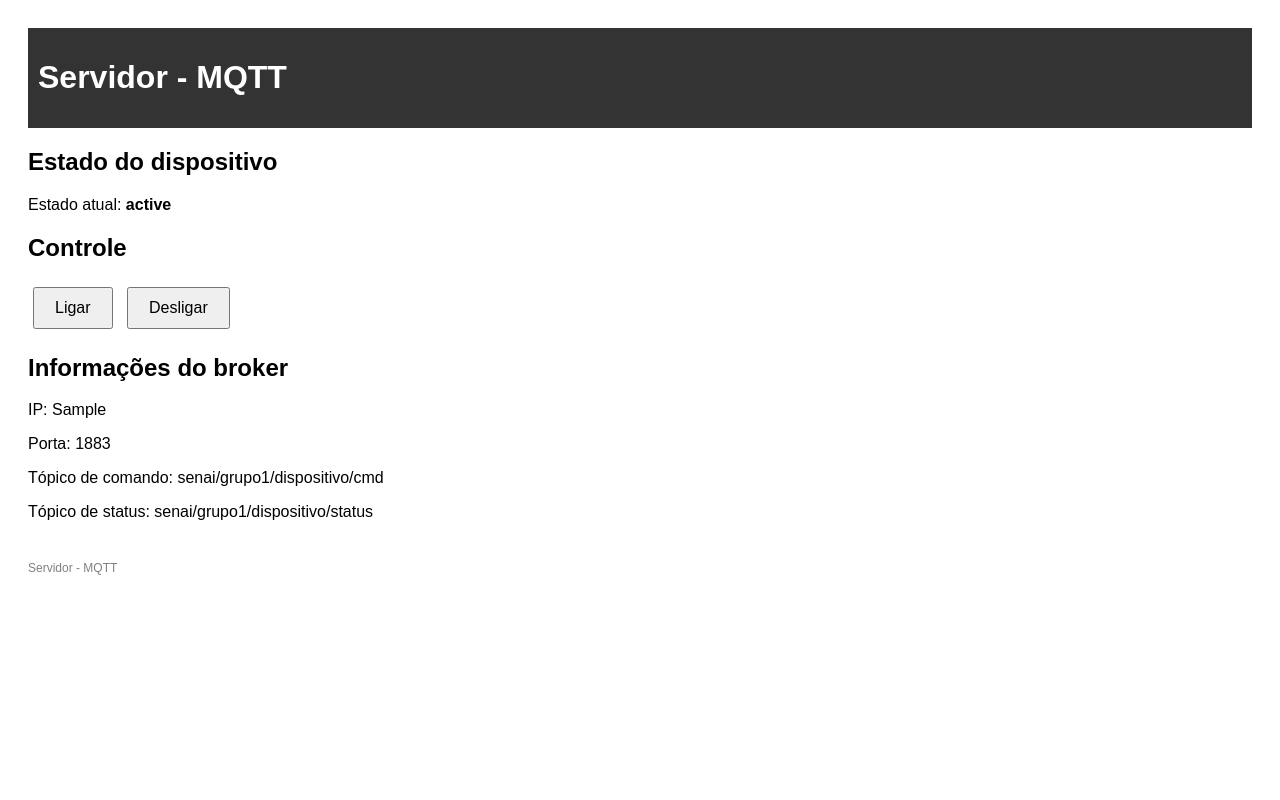
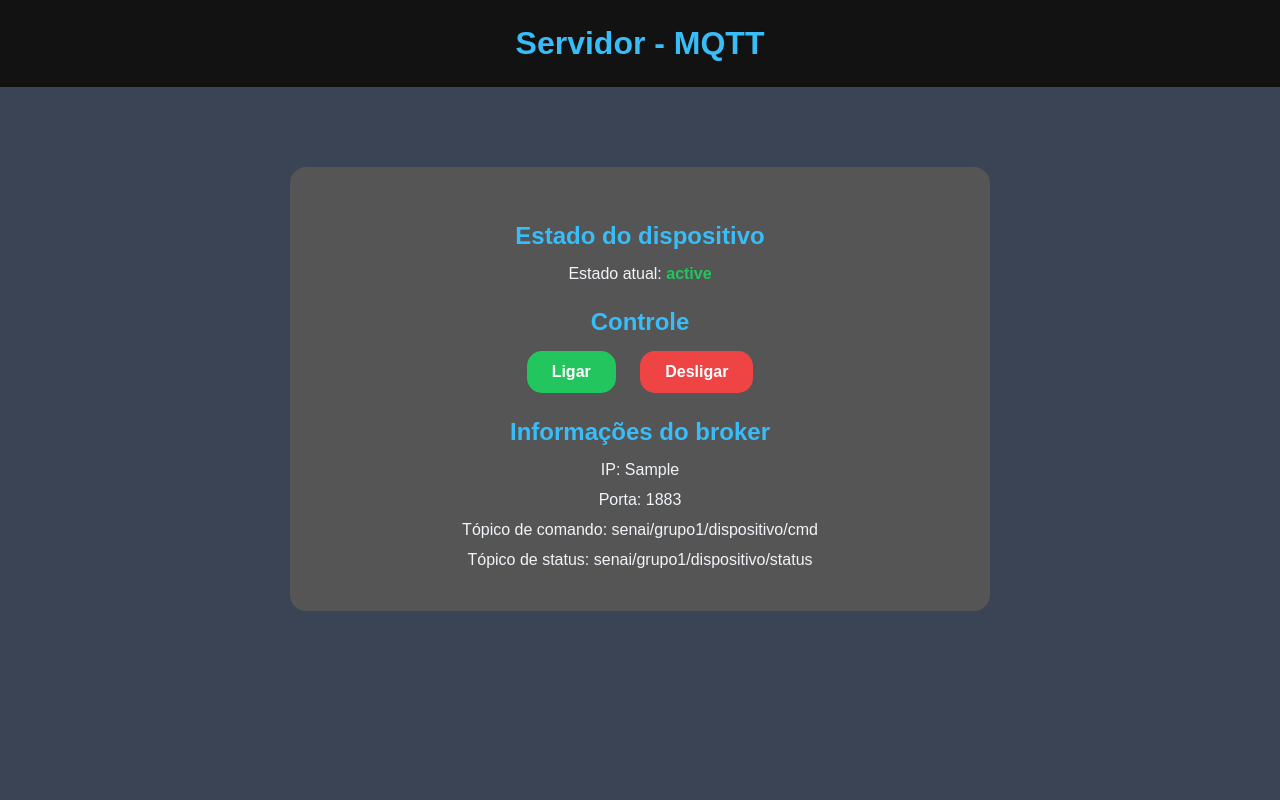
Before and after one commit to MatheusCatarucci/Servidor-MQTT, a FastAPI app: template templates/index.html in a window 1280 px wide. Run offline with FastAPI, Linux system fonts and the light colour scheme; the template is opened without the code that fills it: most values are stand-ins (such as "Sample title", 1, 10 or a date in 2020).

Commit message:
Html resolvido. Css concluído!

```diff
--- a/static/css/style.css
+++ b/static/css/style.css
@@ -1,24 +1,85 @@
-body {
-  font-family: Arial, sans-serif;
-  padding: 20px;
+* {
+    margin: 0;
+    padding: 0;
+    box-sizing: border-box;
 }
 
-header {
-  background-color: #333;
-  color: white;
-  padding: 10px;
-  margin-bottom: 20px;
+body {
+    font-family: Arial, sans-serif;
+    background: #3A4454;
+    color: #f1f5f9;
+    min-height: 100vh;
+    display: flex;
+
+    flex-direction: column;
+    text-align: center;
 }
 
-button {
-  padding: 10px 20px;
-  margin: 5px;
-  font-size: 16px;
-  cursor: pointer;
+
+header {
+    background: #121212;
+    padding: 25px;
 }
 
-footer {
-  margin-top: 40px;
-  color: gray;
-  font-size: 12px;
+header h1 {
+    font-size: 32px;
+    color: #38bdf8;
 }
+
+
+main {
+    width: 90%;
+    max-width: 700px;
+    margin: 40px auto;
+    background: #555;
+    padding: 30px;
+    border-radius: 16px;
+    text-align: center;
+    margin: 80px auto;
+}
+
+h2 {
+    margin-top: 25px;
+    margin-bottom: 15px;
+    color: #38bdf8;
+}
+
+
+p {
+    margin-bottom: 12px;
+    font-size: 16px;
+}
+
+
+strong {
+    color: #22c55e;
+}
+
+
+button {
+    padding: 12px 25px;
+    border: none;
+    border-radius: 15px;
+    cursor: pointer;
+    font-size: 16px;
+    font-weight: bold;
+}
+
+form {
+    display: inline-block;
+    margin: 0 10px;
+}
+
+.ligar {
+    background: #22c55e;
+    color: white;
+}
+
+.desligar {
+    background: #ef4444;
+    color: white;
+}
+
+button:hover {
+    opacity: 0.8;
+}
--- a/templates/index.html
+++ b/templates/index.html
@@ -4,7 +4,7 @@
 <head>
     <meta charset="UTF-8" />
     <title>Servidor - MQTT</title>
-    <link rel="stylesheet" href="/static/style.css" />
+    <link rel="stylesheet" href="/static/css/style.css">
 </head>
 
 <body>
@@ -20,12 +20,12 @@
         <h2>Controle</h2>
         <form method="POST" action="/cmd" style="display: inline-block;">
             <input type="hidden" name="command" value="ON" />
-            <button type="submit">Ligar</button>
+            <button class="ligar" type="submit">Ligar</button>
         </form>
 
         <form method="POST" action="/cmd" style="display: inline-block;">
             <input type="hidden" name="command" value="OFF" />
-            <button type="submit">Desligar</button>
+            <button class="desligar" type="submit">Desligar</button>
         </form>
 
         <h2>Informações do broker</h2>
@@ -35,10 +35,6 @@
         <p>Tópico de status: senai/grupo1/dispositivo/status</p>
     </main>
 
-    <footer>
-        <p>Servidor - MQTT</p>
-    </footer>
-
 </body>
 
 </html>
```
